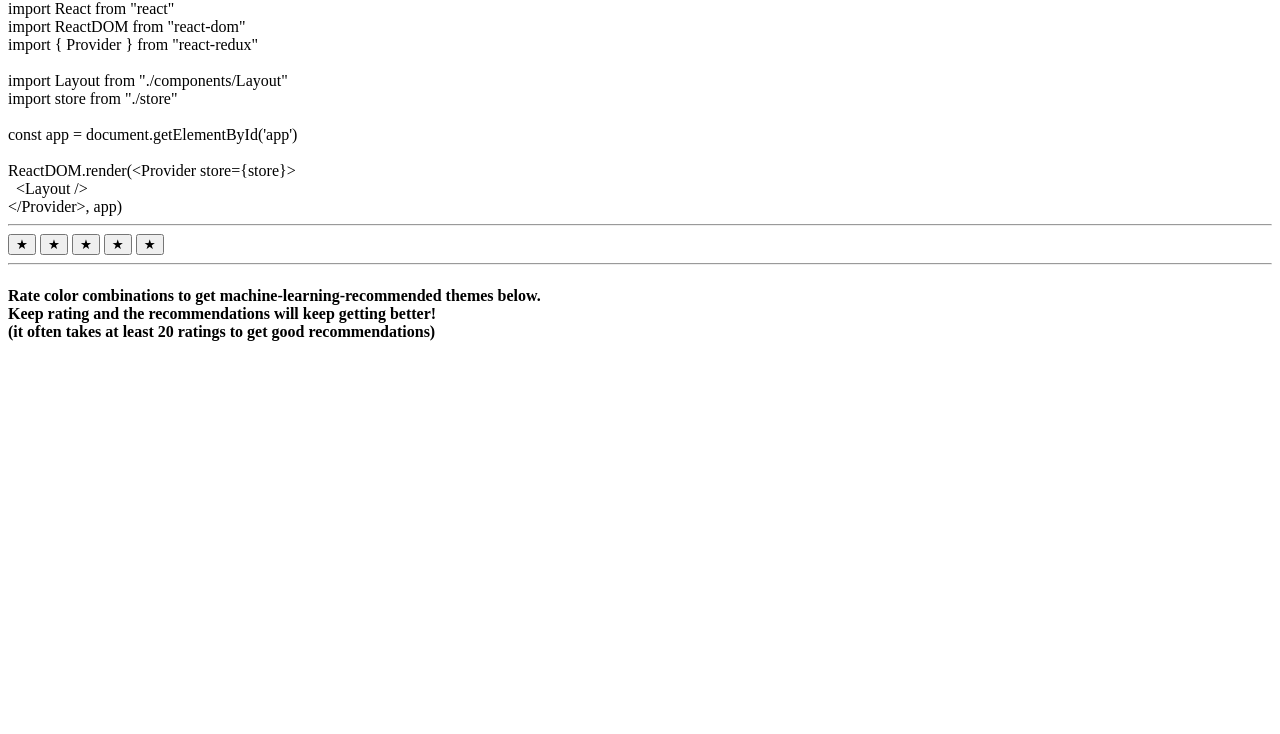
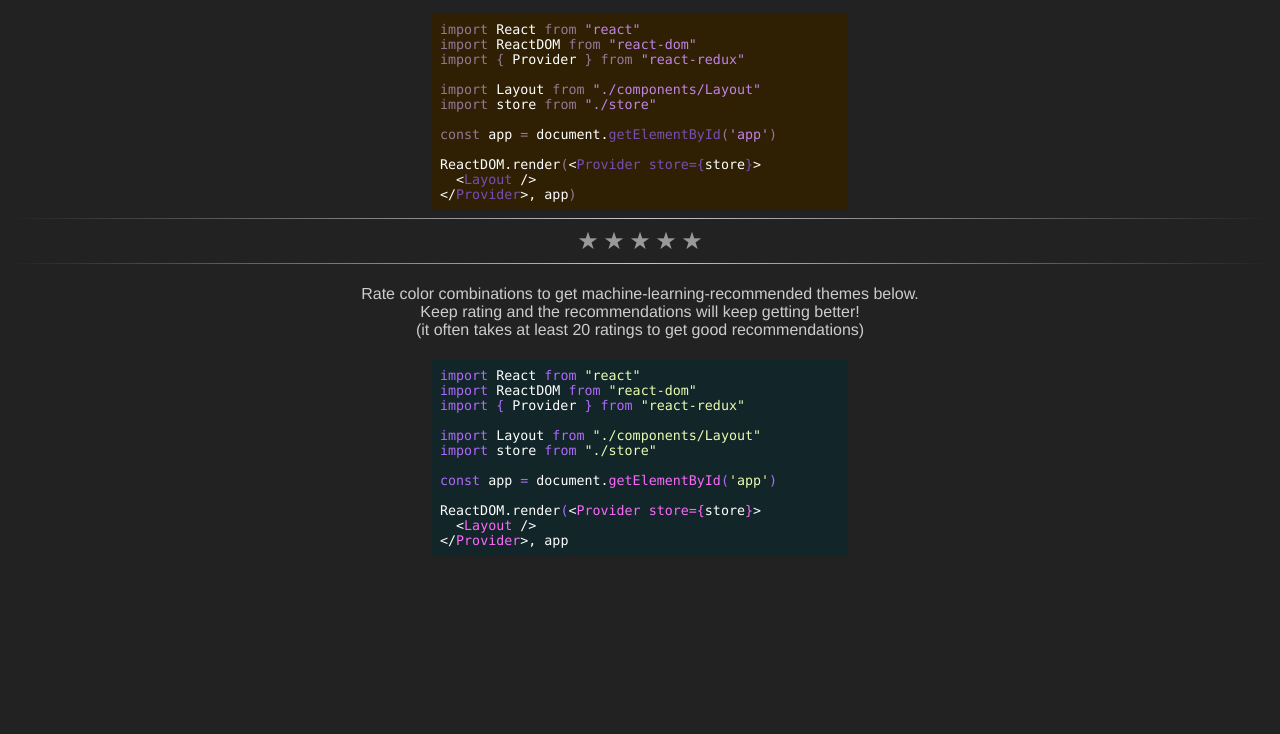
Before and after one commit to Pradyuman7/Theme-Recommender, a plain HTML site: page index.html in a window 1280 px wide. Shown: the part 66-800 px from the top of the page. Drawn offline with Linux system fonts and the light colour scheme.

Commit message:
Update index.html

```diff
--- a/index.html
+++ b/index.html
@@ -1,6 +1,14 @@
+<!DOCTYPE html>
+<meta charset="UTF-8">
 <html>
+<head>
+	<title></title>
+</head>
+<body>
 
-<h1>How good does this theme look?</h1>
+	<link rel="stylesheet" type="text/css" href="index.css">
+
+	<h1>How good does this theme look?</h1>
 <div class="editor-wrapper">
     <span class="color-1">import</span> React <span class="color-1">from</span> <span class="color-2">"react"</span><br/>
     <span class="color-1">import</span> ReactDOM <span class="color-1">from</span> <span class="color-2">"react-dom"</span><br/>
@@ -27,6 +35,23 @@
     Keep rating and the recommendations will keep getting better!<br/>
     (it often takes at least 20 ratings to get good recommendations)
   </h4>
-  <div id="themes"></div>
+ 	<div id="themes">
+ 		<div class="editor-wrapper" style="background:rgb(18, 37, 41)">
+    		<span style="color:rgb(174, 107, 248)">import</span> React <span style="color:rgb(174, 107, 248)">from</span> <span style="color: rgb(233, 252, 175)">"react"</span><br>
+    		<span style="color:rgb(174, 107, 248)">import</span> ReactDOM <span style="color:rgb(174, 107, 248)">from</span> <span style="color: rgb(233, 252, 175)">"react-dom"</span><br>
+    		<span style="color:rgb(174, 107, 248)">import {</span> Provider <span style="color:rgb(174, 107, 248)">} from</span> <span style="color: rgb(233, 252, 175)">"react-redux"</span><br>
+    		<br>
+    		<span style="color:rgb(174, 107, 248)">import</span> Layout <span style="color:rgb(174, 107, 248)">from</span> <span style="color: rgb(233, 252, 175)">"./components/Layout"</span><br>
+    		<span style="color:rgb(174, 107, 248)">import</span> store <span style="color:rgb(174, 107, 248)">from</span> <span style="color: rgb(233, 252, 175)">"./store"</span><br>
+    		<br>
+    		<span style="color:rgb(174, 107, 248)">const</span> app<span style="color:rgb(174, 107, 248)"> = </span>document.<span style="color: rgb(249, 105, 249)">getElementById</span><span style="color:rgb(174, 107, 248)">(</span><span style="color: rgb(233, 252, 175)">'app'</span><span style="color:rgb(174, 107, 248)">)</span><br><br>
+    		ReactDOM.render<span style="color:rgb(174, 107, 248)">(</span>&lt;<span style="color: rgb(249, 105, 249)">Provider store={</span>store<span style="color: rgb(249, 105, 249)">}</span>&gt;<br>
+    		&nbsp;&nbsp;&lt;<span style="color: rgb(249, 105, 249)">Layout </span>/&gt;<br>
+    		&lt;/<span style="color: rgb(249, 105, 249)">Provider</span>&gt;, app<span style="color:rgb(174, 107, 248)" "=">)"
+    		</span>
+  </div>
 
+  <script type="text/javascript" src="index.js"></script>
+  <script src="https://unpkg.com/brain.js@1.1.2/browser.min.js"></script>
+</body>
 </html>
```
